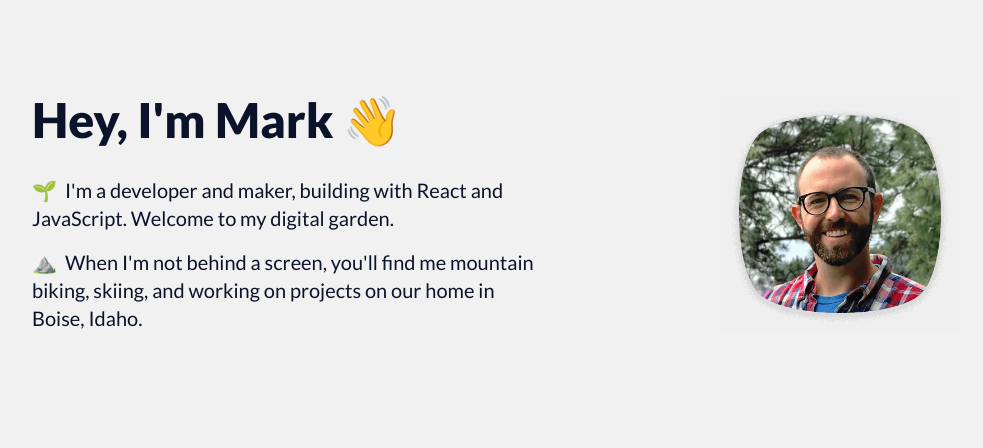
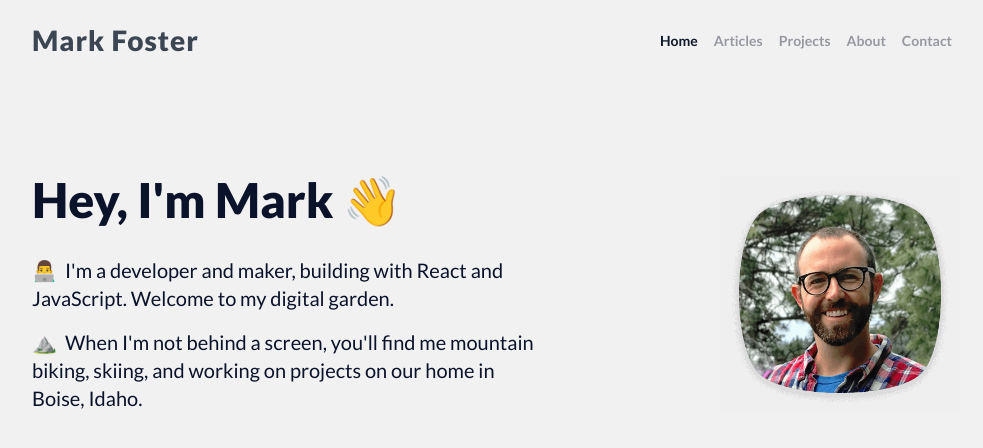
Before and after one commit to markadamfoster/markadamfoster2, a Next.js app: page / in a window 1280 px wide. Shown: the top 448 px of the page, without its empty margins (144-1127 px from the left). Built offline with nearby package versions, Linux system fonts and the light colour scheme.

Commit message:
add header

```diff
--- a/package.json
+++ b/package.json
@@ -16,6 +16,7 @@
     "postcss": "8.4.29",
     "react": "18.2.0",
     "react-dom": "18.2.0",
+    "react-icons": "^4.11.0",
     "styled-components": "^6.0.7",
     "tailwindcss": "3.3.3"
   }
--- /dev/null
+++ b/src/Constants.js
@@ -0,0 +1,19 @@
+export const MAX_CONTENT_WIDTH = '1200px'
+
+export const colors = {
+  richBlack: '#040404',
+  blue: '#1D3461',
+  teal: '#0C7489',
+  // action: '#ff383c', // old red values
+  // actionHover: '#e41a1e', // old red values
+  action: '#0C7489',
+  actionHover: '#095b6c',
+  offWhite: '#f5f5f5',
+
+  // Backgrounds
+  offWhiteBG: '#f8fafc',
+
+  // Text
+  textDark: '#3c4653',
+  textMedium: '#757575',
+}
--- a/src/app/components/Hero.js
+++ b/src/app/components/Hero.js
@@ -11,7 +11,7 @@ export default function Hero() {
 
         <div className="max-w-lg leading-8 text-lg md:text-xl mt-8">
           <p className="mb-4">
-            <Emoji emoji="🌱" label="seedling" />
+            <Emoji emoji="👨‍💻" label="developer" />
             <span className="px-1" />
             I&apos;m a developer and maker, building with React and JavaScript.
             Welcome to my digital garden.
--- a/src/app/layout.js
+++ b/src/app/layout.js
@@ -1,6 +1,7 @@
 import "./globals.css";
 import { Lato } from "next/font/google";
 import StyledComponentsRegistry from "../lib/registry";
+import Header from "components/Header";
 
 // const inter = Inter({ subsets: ["latin"] });
 const lato = Lato({
@@ -19,7 +20,10 @@ export default function RootLayout({ children }) {
   return (
     <html lang="en" className={lato.className}>
       <body>
-        <StyledComponentsRegistry>{children}</StyledComponentsRegistry>
+        <StyledComponentsRegistry>
+          <Header />
+          {children}
+        </StyledComponentsRegistry>
       </body>
     </html>
   );
--- /dev/null
+++ b/src/components/Header/Header.js
@@ -0,0 +1,66 @@
+"use client";
+
+import React from "react";
+import Link from "next/link";
+import styled from "styled-components";
+
+import { colors } from "Constants";
+import Container from "components/Container";
+import NavDesktop from "./NavDesktop";
+import NavMobile from "./NavMobile";
+
+function Header() {
+  return (
+    <Wrapper>
+      <Container>
+        <Content>
+          <Link href="/">
+            <Logo>Mark Foster</Logo>
+          </Link>
+
+          <div className="block md:hidden">
+            <NavMobile />
+          </div>
+
+          <div className="hidden md:block">
+            <NavDesktop />
+          </div>
+        </Content>
+      </Container>
+    </Wrapper>
+  );
+}
+
+export default Header;
+
+const Wrapper = styled.header`
+  position: relative;
+  width: 100%;
+  height: 80px;
+  display: flex;
+  align-items: center;
+  z-index: 100;
+
+  @media (max-width: 500px) {
+    padding: 5px;
+  }
+`;
+
+const Content = styled.div`
+  display: flex;
+  justify-content: space-between;
+  align-items: center;
+`;
+
+const Logo = styled.div`
+  display: flex;
+  align-items: center;
+  font-size: 28px;
+  font-weight: 900;
+  letter-spacing: 1px;
+  color: ${colors.textDark};
+
+  @media (max-width: 1040px) {
+    margin-bottom: 0;
+  }
+`;
--- /dev/null
+++ b/src/components/Header/MenuIcon.js
@@ -0,0 +1,17 @@
+import React from "react";
+import PropTypes from "prop-types";
+import { FiMenu, FiX } from "react-icons/fi";
+
+import { colors } from "Constants";
+
+MenuIcon.propTypes = {
+  isOpen: PropTypes.bool.isRequired,
+};
+
+export function MenuIcon({ isOpen }) {
+  if (isOpen) {
+    return <FiX color={colors.textDark} />;
+  } else {
+    return <FiMenu style={{ opacity: 0.4 }} />;
+  }
+}
--- /dev/null
+++ b/src/components/Header/NavDesktop.js
@@ -0,0 +1,30 @@
+import React from "react";
+import Link from "next/link";
+import { usePathname } from "next/navigation";
+
+import { navLinks } from "./navLinks";
+
+const NavDesktop = () => {
+  const pathname = usePathname();
+
+  return (
+    <nav>
+      {navLinks.map((nav) => {
+        const isActive = pathname === nav.url;
+
+        return (
+          <Link
+            className="text-slate-900 font-bold text-sm opacity-40 hover:opacity-90 px-2 py-5 transition-opacity"
+            href={nav.url}
+            key={nav.url}
+            style={{ opacity: isActive ? 1 : null }}
+          >
+            {nav.label}
+          </Link>
+        );
+      })}
+    </nav>
+  );
+};
+
+export default NavDesktop;
--- /dev/null
+++ b/src/components/Header/NavMobile.js
@@ -0,0 +1,91 @@
+"use client";
+
+import React, { useState } from "react";
+import styled from "styled-components";
+import Link from "next/link";
+import { usePathname } from "next/navigation";
+
+import { MenuIcon } from "./MenuIcon";
+import { navLinks } from "./navLinks";
+import { colors } from "Constants";
+
+const NavMobile = () => {
+  const pathname = usePathname();
+  const [navOpen, setNavOpen] = useState(false);
+
+  const toggleNav = () => {
+    setTimeout(() => {
+      setNavOpen(!navOpen);
+    }, 150);
+  };
+
+  return (
+    <>
+      <Button onClick={toggleNav}>
+        <MenuIcon isOpen={navOpen} />
+      </Button>
+
+      {navOpen && (
+        <Background>
+          <Nav>
+            {navLinks.map((nav) => {
+              const isActive = pathname === nav.url;
+
+              return (
+                <Link
+                  className="flex justify-center text-slate-900 font-bold text-sm opacity-40 hover:opacity-90 px-2 py-5 transition-opacity"
+                  onClick={() => toggleNav()}
+                  href={nav.url}
+                  key={nav.url}
+                  style={{ opacity: isActive ? 1 : null }}
+                >
+                  {nav.label}
+                </Link>
+              );
+            })}
+          </Nav>
+        </Background>
+      )}
+    </>
+  );
+};
+
+export default NavMobile;
+
+const Button = styled.button`
+  display: flex;
+  justify-content: center;
+  align-items: center;
+  height: 44px;
+  width: 44px;
+  border: none;
+  background: transparent;
+  z-index: 100;
+  transition: all 200ms;
+  font-size: 24px;
+  margin-right: -24px;
+`;
+
+const Background = styled.div`
+  position: absolute;
+  display: flex;
+  justify-content: center;
+  align-items: center;
+  margin-top: 80px;
+  padding-bottom: 20px;
+  width: 100%;
+  height: 100vh;
+  right: 0;
+  top: 0;
+  right: 0;
+  bottom: 0;
+  opacity: 0.99;
+  background-color: ${colors.offWhiteBG};
+  box-shadow: inset 0 0 1px rgba(0, 0, 0, 0.04),
+    inset 0 0 5px rgba(0, 0, 0, 0.01), inset 0 5px 22px -8px rgba(0, 0, 0, 0.05);
+  z-index: 1000;
+`;
+
+const Nav = styled.nav`
+  margin-bottom: 100px;
+`;
--- /dev/null
+++ b/src/components/Header/index.js
@@ -0,0 +1 @@
+export { default } from './Header'
--- /dev/null
+++ b/src/components/Header/navLinks.js
@@ -0,0 +1,22 @@
+export const navLinks = [
+  {
+    label: 'Home',
+    url: '/',
+  },
+  {
+    label: 'Articles',
+    url: '/articles',
+  },
+  {
+    label: 'Projects',
+    url: '/projects',
+  },
+  {
+    label: 'About',
+    url: '/about',
+  },
+  {
+    label: 'Contact',
+    url: '/contact',
+  },
+]
```
Also changed, not shown: 1 other file (tests, documents, lock files or other folders).
